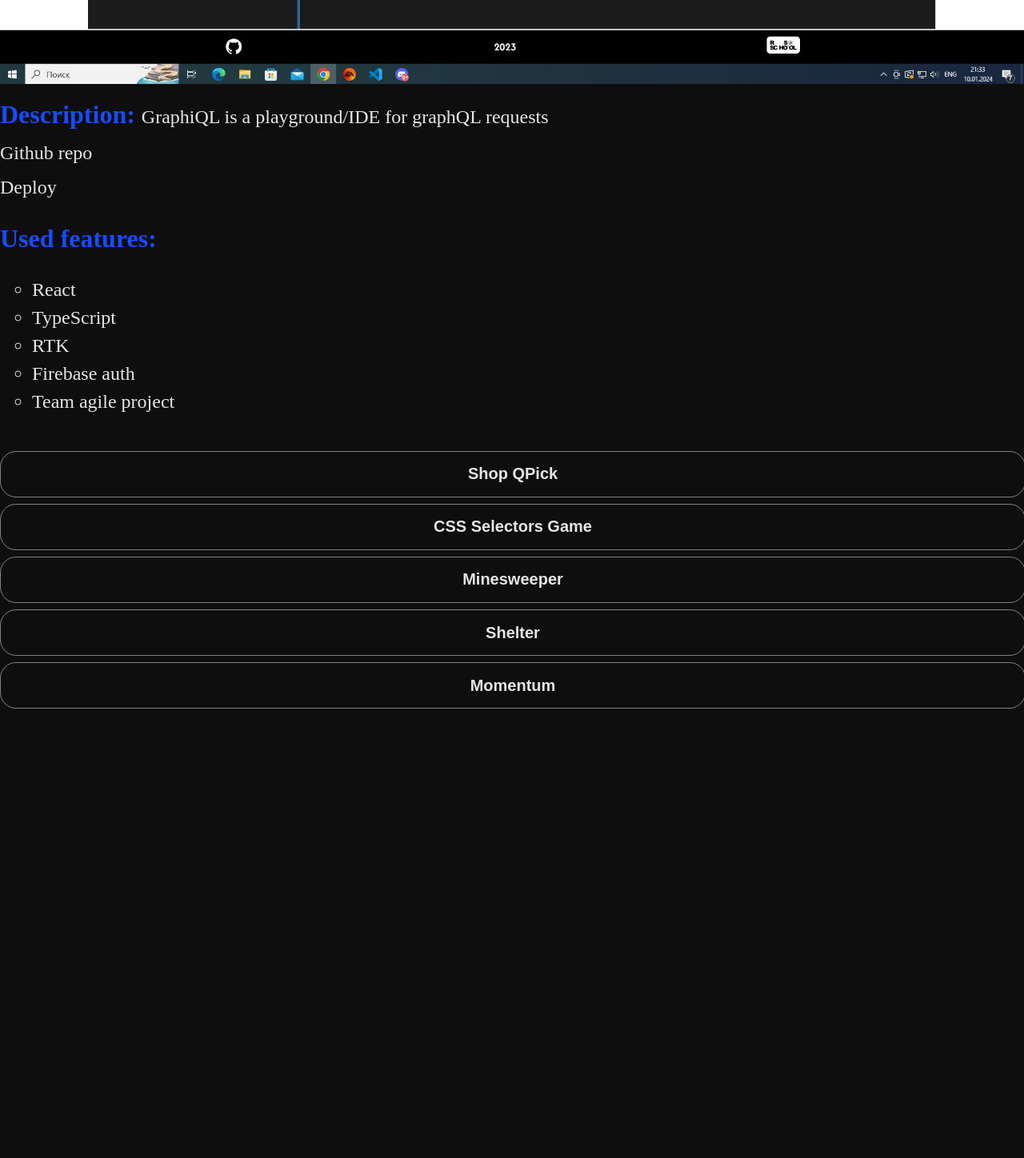
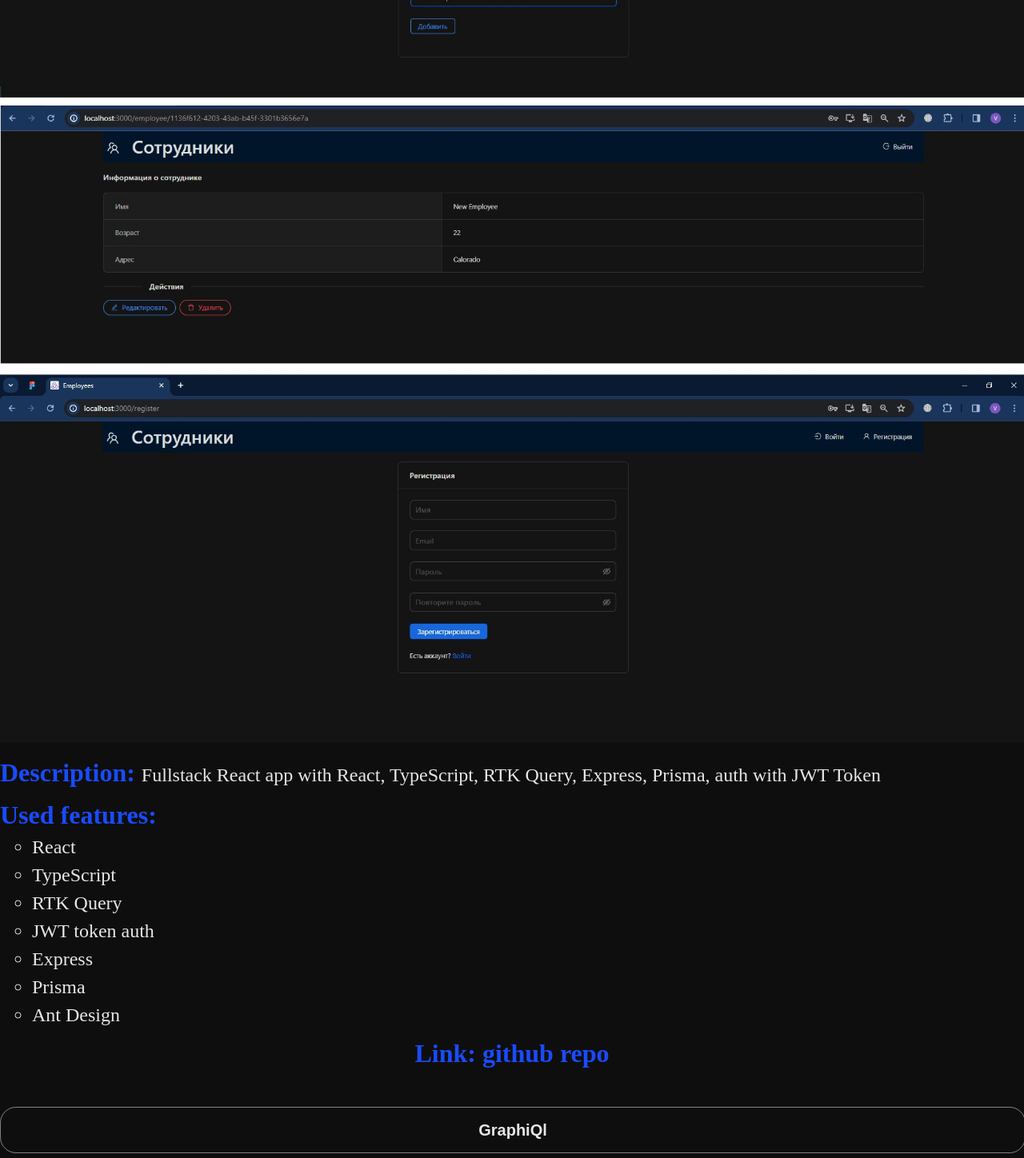
Before and after one commit to codestudent24/portfolio, a React (Vite) app: page /projects in a window 1280 px wide. Shown: the part 820-2268 px from the top of the page at 80% size. Before the commit the page ends 1756 px from the top, so only its background shows below. Built offline with nearby package versions, Linux system fonts and the light colour scheme.

Commit message:
feat: add project employees, improve styles on project list page

```diff
--- a/src/Components/ProjectItem/index.tsx
+++ b/src/Components/ProjectItem/index.tsx
@@ -13,22 +13,22 @@ export default function ProjectItem({project}: Props) {
         <span>Description:&nbsp;</span>
         {project.description}
       </p>
-      {project.github && (
-      <p>
-        <a href={project.github} target='_blank' rel='noreferrer'>Github repo</a>
-      </p>
-      )}
-      {project.deploy && (
-        <p>
-          <a href={project.deploy} target='_blank' rel='noreferrer'>Deploy</a>
-        </p>
-      )}
       <h3>Used features:</h3>
       <ul>
         {project.skills.map((skill) => {
           return <li key={skill}>{skill}</li>
         })}
       </ul>
+      {project.github && (
+      <p>
+        <a href={project.github} target='_blank' rel='noreferrer'>Link: github repo</a>
+      </p>
+      )}
+      {project.deploy && (
+        <p>
+          <a href={project.deploy} target='_blank' rel='noreferrer'>Link: deploy</a>
+        </p>
+      )}
     </>
   )
 }
--- a/src/pages/Projects/projects.module.css
+++ b/src/pages/Projects/projects.module.css
@@ -24,6 +24,7 @@
 }
 
 .projectInfo h3 {
+  margin: 16px 0 8px;
   text-align: left;
   font-size: 2rem;
   color: #194BFD;
@@ -36,8 +37,14 @@
 }
 
 .projectInfo a {
+  display: block;
+  width: fit-content;
+  margin: 8px auto;
   text-decoration: none;
-  color: inherit;
+  font-size: 2rem;
+  font-weight: 600;
+  color: #194BFD;
+  transition: color 0.2s ease-in-out;
 }
 
 .projectInfo a:hover {
@@ -71,8 +78,15 @@
   color: #E6E6E6;
   background-color: transparent;
   border: none;
+  border-radius: 20px;
   padding: 0;
   cursor: pointer;
+  transition: all 0.2s ease-in-out;
+}
+
+.projectName button:hover {
+  color: #194BFD;
+  transform: scale(1.05);
 }
 
 @keyframes show {
--- a/src/share/projectData.ts
+++ b/src/share/projectData.ts
@@ -1,6 +1,21 @@
 import { ProjectInfo } from "./types";
 
 export const projectData: ProjectInfo[] = [
+  {
+    name: 'Employees',
+    description: 'Fullstack React app with React, TypeScript, RTK Query, Express, Prisma, auth with JWT Token',
+    skills: [
+      'React',
+      'TypeScript',
+      'RTK Query',
+      'JWT token auth',
+      'Express',
+      'Prisma',
+      'Ant Design'
+    ],
+    image: 'Employees.jpg',
+    github: 'https://github.com/codestudent24/employees/',
+  },
   {
     name: 'GraphiQl',
     description: 'GraphiQL is a playground/IDE for graphQL requests',
```
Also changed, not shown: public/Employees.jpg (added), 1 other file (tests, documents, lock files or other folders).
